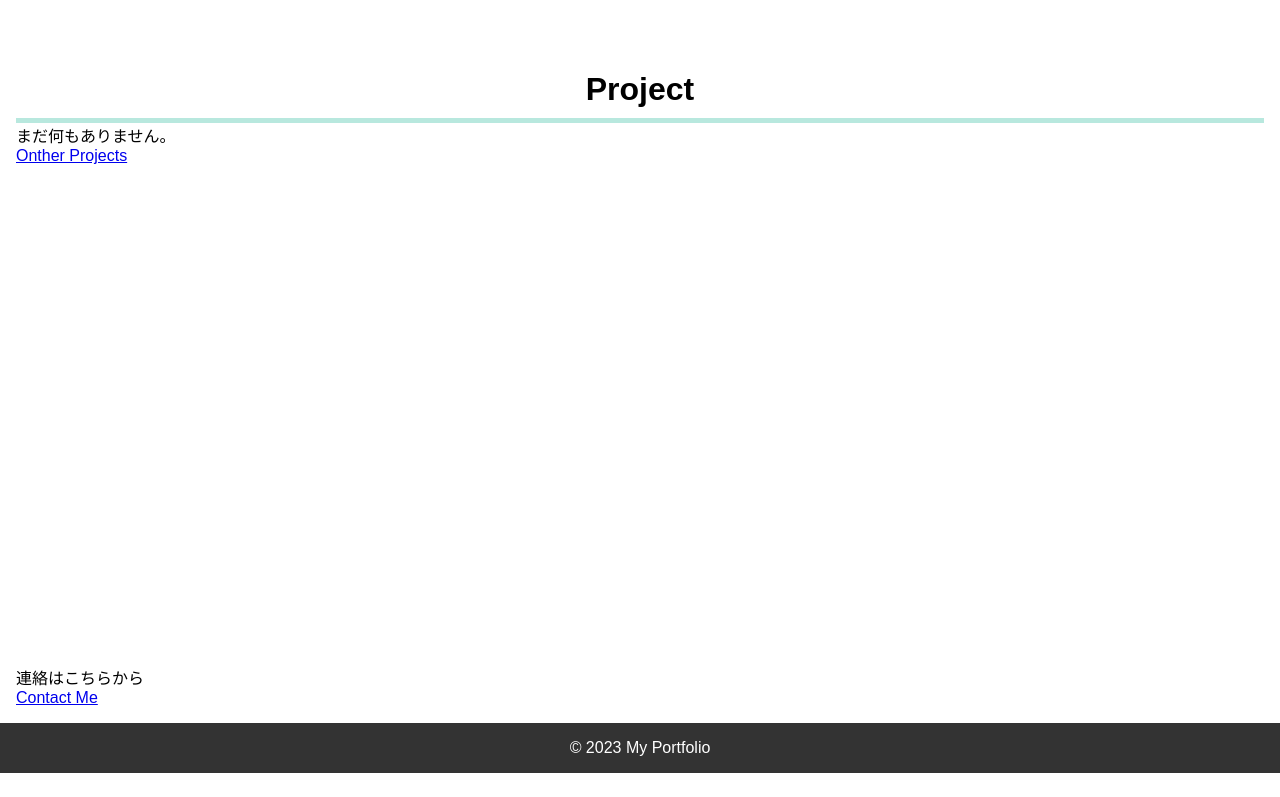
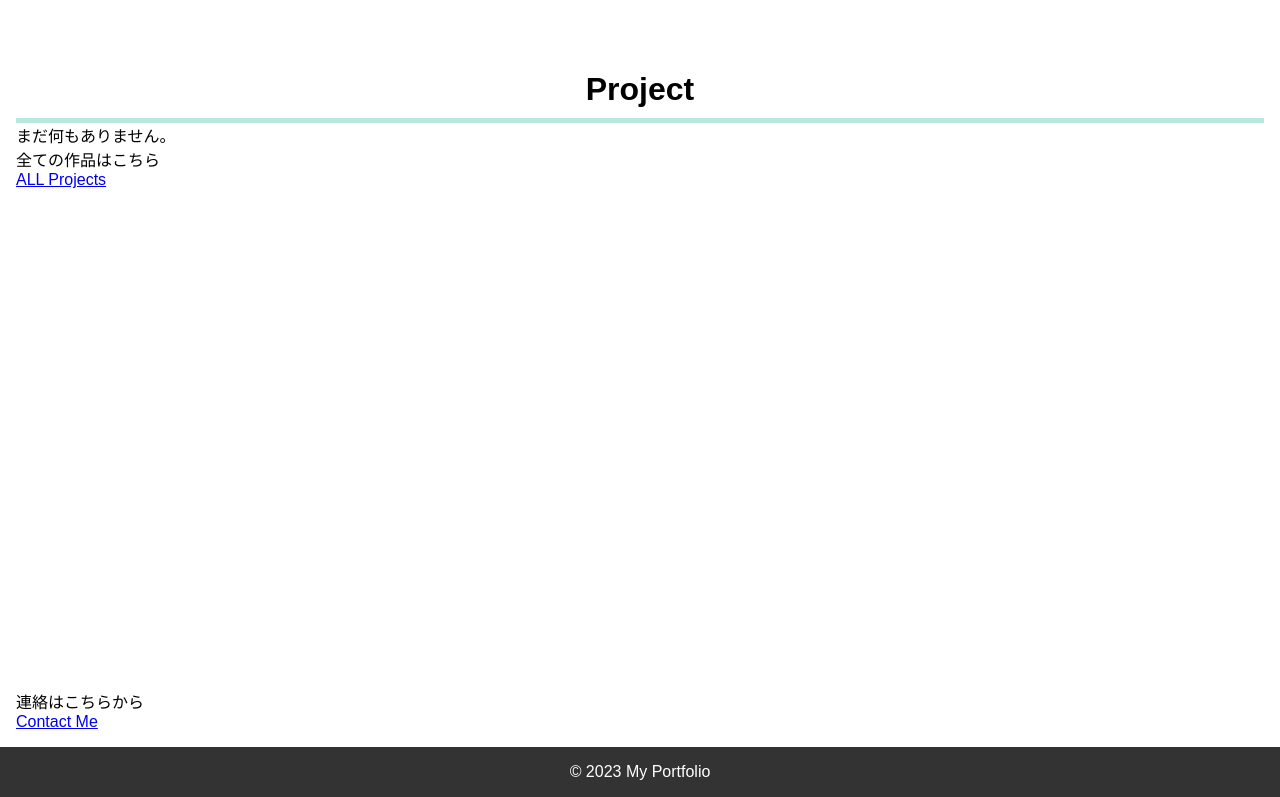
Before and after one commit to Ryoichi1222/Nuxt-portfolio, a Nuxt app: page / in a window 1280 px wide. Shown: the part 1276-2073 px from the top of the page. Before the commit the page ends 2049 px from the top, so only its background shows below. Built offline with nearby package versions, Linux system fonts and the light colour scheme.

Commit message:
index.vue

```diff
--- a/pages/index.vue
+++ b/pages/index.vue
@@ -34,7 +34,8 @@
     <div class="project">
       <h1>Project</h1>
       <p>まだ何もありません。</p>
-      <nuxt-link to="/projects">Onther Projects</nuxt-link>
+      <p>全ての作品はこちら</p>
+      <nuxt-link to="/projects">ALL Projects</nuxt-link>
     </div>
     <div class="contact">
       <p>連絡はこちらから</p>
@@ -156,5 +157,8 @@ export default {
   padding: 10px;
 }
 
+.project a {
+
+}
 
 </style>
```
